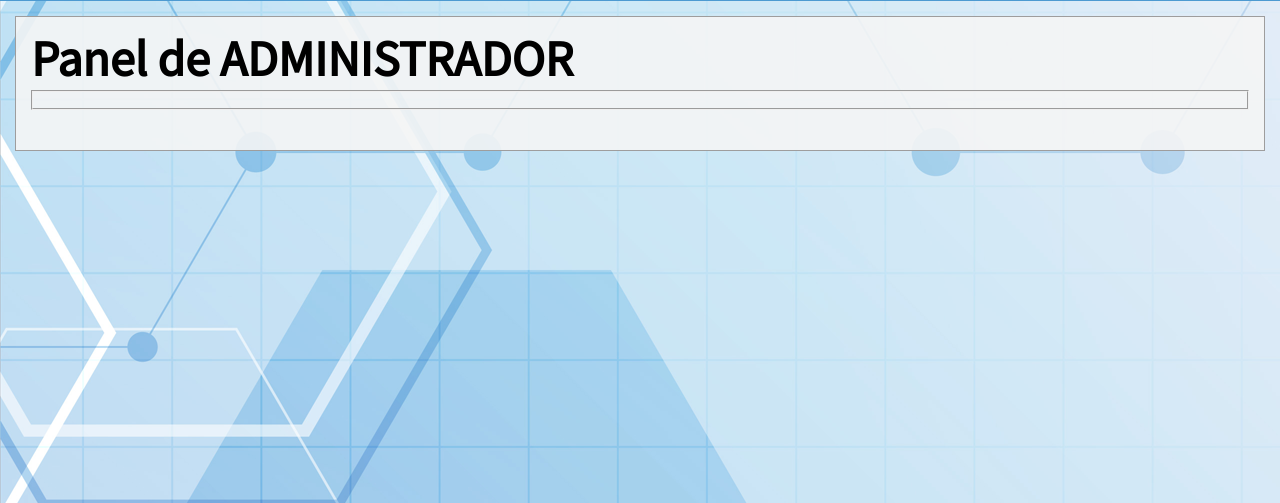
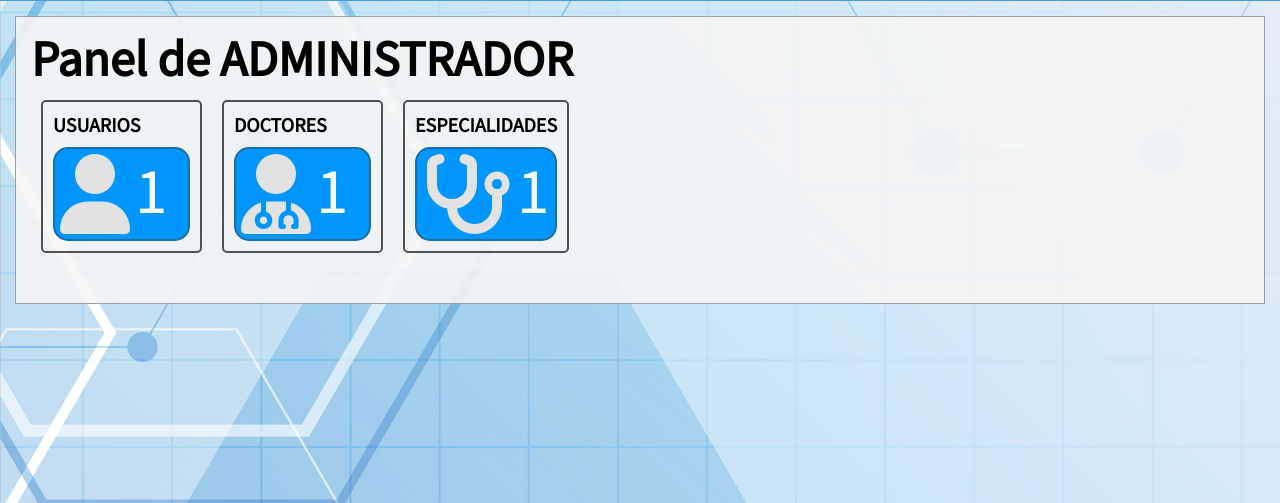
Before and after one commit to Corvus-DDoSKrom/Policlinico, a PHP site: page /policlinico/panel_admin in a window 1280 px wide. Shown: the part 69-572 px from the top of the page. Run offline with PHP 8.4, Linux system fonts and the light colour scheme; the visitor is signed in with stand-in values (Sample User, id 1); tables that the repository leaves empty or names only in its code hold one stand-in row (values such as "Sample post"); some libraries are stand-ins or nearby versions.

Commit message:
Actualizando últimos cambios

```diff
--- a/assets/css/style.css
+++ b/assets/css/style.css
@@ -581,6 +581,43 @@ h1{
     width: 100%;
 }
 
+.div-7{
+    width: 100%;
+    margin: 10px;
+    border: 2px solid #505050;
+    font-size: 20px;
+    border-radius: 5px;
+}
+
+.div-7 h3{
+    margin: 10px;
+    font-size: 20px;
+}
+
+.div-8{
+    display: flex;
+    width: 45%;
+}
+
+.div-9{
+    border: 2px solid #1C6EA4;
+    font-size: 65px;
+    background-color: #0096FF;
+    text-decoration: none;
+    color: white;
+    border-radius: 15px;
+    margin: 10px;
+    display: flex;
+}
+
+.div-10{
+    display: flex;
+    font-size: 80px;
+    text-decoration: none;
+    color: #e2e2e2;
+    margin: 5px;
+}
+
 table.blueTable {
     border: 1px solid #1C6EA4;
     background-color: #EEEEEE;
--- a/edit_patient.php
+++ b/edit_patient.php
@@ -79,7 +79,7 @@ $view = mysqli_fetch_array($result);
                             <div>
                                 <label for="fechanacimiento">FECHA DE NACIMIENTO</label>
                                 <br>
-                                <input class="controls-2" type="date" name="date_of_birth" id="fechanacimiento" value="<?php echo $view['date_of_bith']; ?>">
+                                <input class="controls-2" type="date" name="date_of_birth" id="fechanacimiento" value="<?php echo $view['date_of_birth']; ?>">
                             </div>
                             <div>
                                 <label for="nacionalidad">NACIONALIDAD</label>
--- a/panel_admin.php
+++ b/panel_admin.php
@@ -6,6 +6,15 @@ $privilege_admin = $_SESSION['privilege'];
 if($privilege_admin !='ADMINISTRADOR'){
     header("location:error-403");
 }
+$db_consulting="SELECT * FROM login";
+$result=mysqli_query($conn, $db_consulting);
+$view=mysqli_num_rows($result);
+$db_consulting2="SELECT * FROM doctor";
+$result2=mysqli_query($conn, $db_consulting2);
+$view2=mysqli_num_rows($result2);
+$db_consulting3="SELECT * FROM specialty";
+$result3=mysqli_query($conn, $db_consulting3);
+$view3=mysqli_num_rows($result3);
 ?>
 <!DOCTYPE html>
 <html lang="es">
@@ -50,9 +59,20 @@ if($privilege_admin !='ADMINISTRADOR'){
                         <h1>Panel de ADMINISTRADOR</h1>
                     </div>
                 </div>
-                <fieldset>
-
-                </fielset>
+                <div class="div-8">
+                    <div class="div-7">
+                        <h3>USUARIOS</h3>
+                        <a class="div-9" href="user"><i class=" div-10 fa-solid fa-user"></i><?php echo $view; ?></a>
+                    </div>
+                    <div class="div-7">
+                        <h3>DOCTORES</h3>
+                        <a class="div-9" href="doctor"><i class=" div-10 fa-solid fa-user-doctor"></i><?php echo $view2; ?></a>
+                    </div>
+                    <div class="div-7">
+                        <h3>ESPECIALIDADES</h3>
+                        <a class="div-9" href="specialty"><i class=" div-10 fa-solid fa-stethoscope"></i><?php echo $view3; ?></a>
+                    </div>
+                </div>
             </div>
         </div>
     </div>
--- a/patient.php
+++ b/patient.php
@@ -92,8 +92,7 @@ mysqli_close($conn);
                                 <td><?php echo $row['phone_patient'];?></td>
                                 <td><?php echo $row['date_of_birth'];?></td>
                                 <td><?php echo $row['nationality'];?></td>
-                                <td><?php echo $row['residence'];?></td>
-                                <td><?php echo $row['marital_status'];?></td>
+                                <td><?php echo $row['residence'];?></td>                                <td><?php echo $row['marital_status'];?></td>
                                 <td><?php echo $row['age'];?></td>
                                 <td><?php echo $row['sex'];?></td>
                                 <td>
```
Also changed, not shown: busqueda.html (+4 -5 lines), historial_paciente.php (+13 -13 lines).
